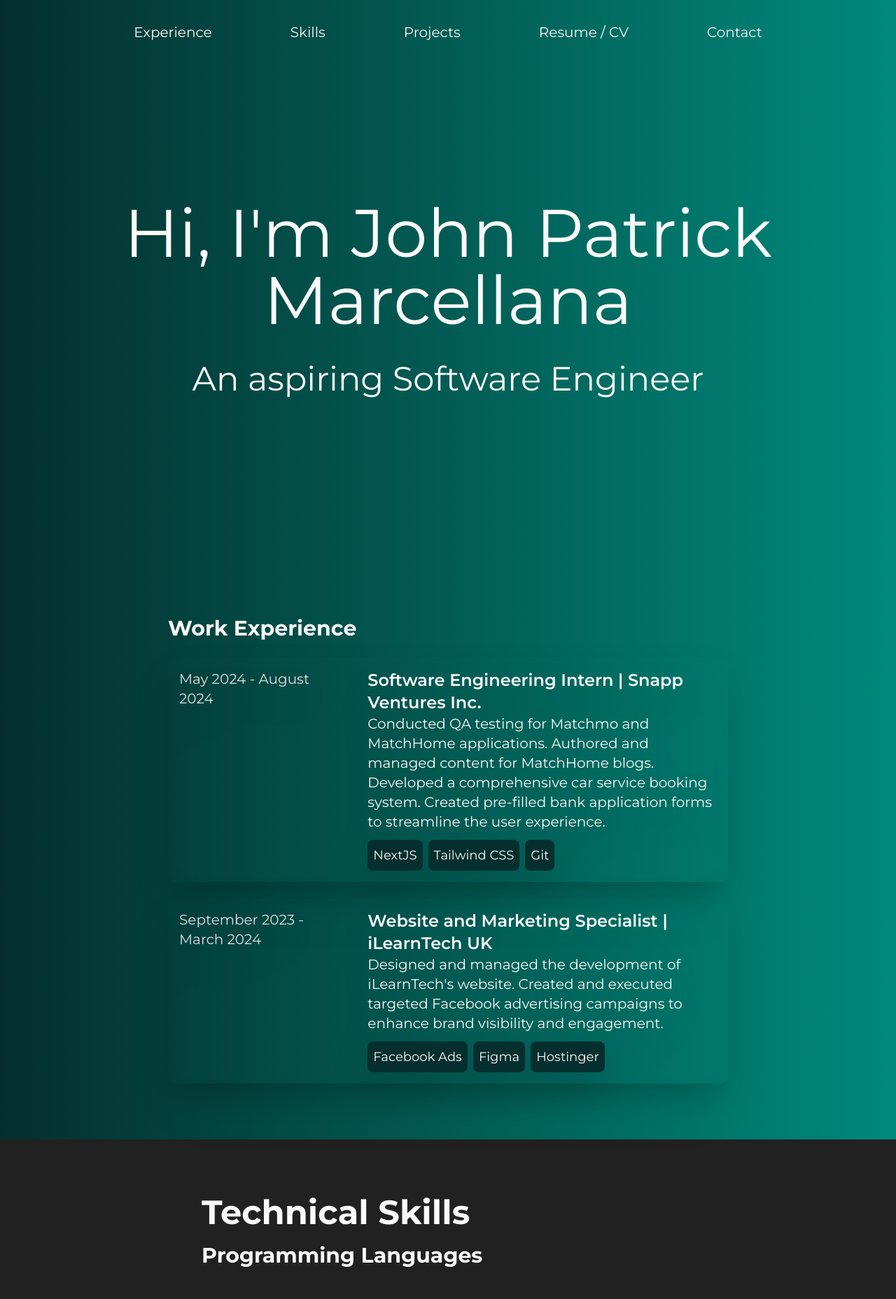
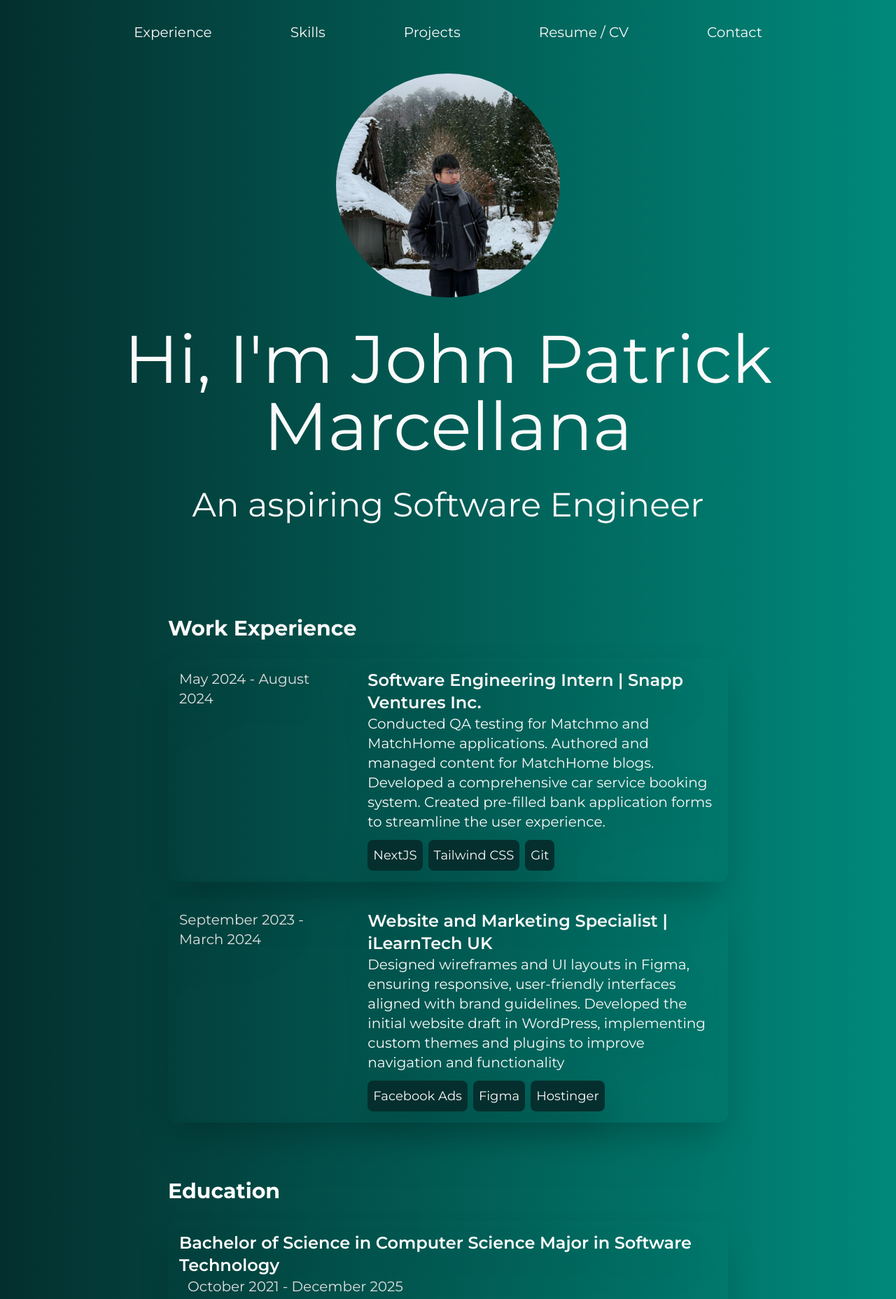
Before and after one commit to MrRyushi/Portfolio, a React (Vite) app in the folder Portfolio/: page / in a window 1280 px wide. Shown: the top 1856 px of the page at 70% size. Built offline with nearby package versions, Linux system fonts and the light colour scheme; a web font is replaced by a local one.

Commit message:
added picture, education

```diff
--- /dev/null
+++ b/Portfolio/src/pages/Education.jsx
@@ -0,0 +1,41 @@
+
+const Education = () => {
+  return (
+    <div id="education">
+      <div className="xl:space-y-6 px-12 sm:px-24 md:px-32 lg:px-48 xl:px-60 2xl:px-72 montserrat pt-10 py-20">
+        <h1 className="text-xl md:text-2xl lg:text-3xl font-bold text-white">
+          Education
+        </h1>
+
+        <div className=" p-4 rounded-xl shadow-2xl drop-shadow-2xl">
+          <div className="col-span-4 space-y-3 text-white">
+            <div className="">
+              <p className="font-semibold text-lg md:text-xl lg:text-2xl">
+                Bachelor of Science in Computer Science Major in Software Technology
+              </p>
+              <div className="ms-3 text-gray-300">
+                <p className="text-base md:text-lg lg:text-xl ">
+                  October 2021 - December 2025
+                </p>
+                <p className="text-base md:text-lg lg:text-xl">
+                  Current Cumulative GPA: <span className="font-bold">3.615</span>
+                </p>
+              </div>
+
+            </div>
+
+            {/* <div className="grid grid-cols-3 gap-2 text-base md:text-lg lg:text-xl">
+              <div>
+                <h1 >Publication</h1>
+                <h2>SentiMetry: A Development of Emotional Wellness Web Application Using AI-Driven Sentiment Analysis</h2>
+              </div>
+
+            </div> */}
+          </div>
+        </div>
+      </div>
+    </div>
+  );
+};
+
+export default Education;
--- a/Portfolio/src/pages/Landing.jsx
+++ b/Portfolio/src/pages/Landing.jsx
@@ -3,11 +3,13 @@ import { Transition } from '@headlessui/react'; // Import Transition from headle
 import Projects from './Projects';
 import Skills from './Skills';
 import Contact from './Contact';
+import profilePic from '../assets/profile/pic.jpg';
 
 import Work from './Work';
 
 import { FontAwesomeIcon } from '@fortawesome/react-fontawesome'
 import { faBars } from '@fortawesome/free-solid-svg-icons'
+import Education from './Education';
 
 const burger = <FontAwesomeIcon icon={faBars}/>
 
@@ -222,13 +224,25 @@ export default function Landing() {
                 {/* Main Content */}
                 <div className='space-y-10 bg-stone-50 w-screen h-5/6 text-gray-50 montserrat flex justify-center items-center fade-in'>
                     <div className='xs:px-12 sm:px-16 md:px-20 lg:px-24 xl:px-36 2xl:px-48 space-y-10'>
-                        <h1 className='text-6xl sm:text-7xl md:text-8xl lg:text-8xl xl:text-8xl 2xl:text-9xl 3xl:text-10xl leading-none text-center'>Hi, {"I'm"} John Patrick Marcellana</h1>
+                        <div className="flex justify-center items-center">
+                            <div className="w-[240px] h-[240px] md:w-[320px] md:h-[320px] overflow-hidden rounded-full">
+                                <img
+                                src={profilePic}
+                                alt="Avatar"
+                                className="w-full h-full object-cover object-top"
+                                />
+                            </div>
+                        </div>
+
+                        <h1 className='text-5xl xs:text-7xl md:text-8xl lg:text-8xl xl:text-8xl 2xl:text-9xl 3xl:text-10xl leading-none text-center'>Hi, {"I'm"} John Patrick Marcellana</h1>
                         <h3 className='text-2xl xs:text-3xl md:text-4xl lg:text-5xl text-center'>An aspiring Software Engineer</h3>
                     </div>
                 </div>
             </div>
 
             <Work />
+
+            <Education />
 
             <Skills />
 
--- a/Portfolio/src/pages/Work.jsx
+++ b/Portfolio/src/pages/Work.jsx
@@ -27,7 +27,7 @@ export default function Work() {
   return (
     <div
       id="experience"
-      className="flex justify-center items-center montserrat text-gray-50 text-2xl py-20 fade-in"
+      className="flex justify-center items-center montserrat text-gray-50 text-2xl pt-20 pb-10 fade-in"
     >
       <div className="xl:space-y-6 px-12 sm:px-24 md:px-32 lg:px-48 xl:px-60 2xl:px-72">
         <h1 className="text-xl md:text-2xl lg:text-3xl font-bold">
@@ -73,9 +73,9 @@ export default function Work() {
               </p>
               <p className="text-base md:text-lg lg:text-xl">
                 {" "}
-                Designed and managed the development of {"iLearnTech's"}{" "}
-                website. Created and executed targeted Facebook advertising
-                campaigns to enhance brand visibility and engagement.
+                Designed wireframes and UI layouts in Figma, ensuring responsive, user-friendly interfaces
+                aligned with brand guidelines. Developed the initial website draft in WordPress, implementing custom themes and plugins to
+                improve navigation and functionality
               </p>
             </div>
             <div className="flex gap-2 text-sm md:text-base lg:text-lg">
```
Also changed, not shown: Portfolio/src/assets/profile/pic.jpg (added).
